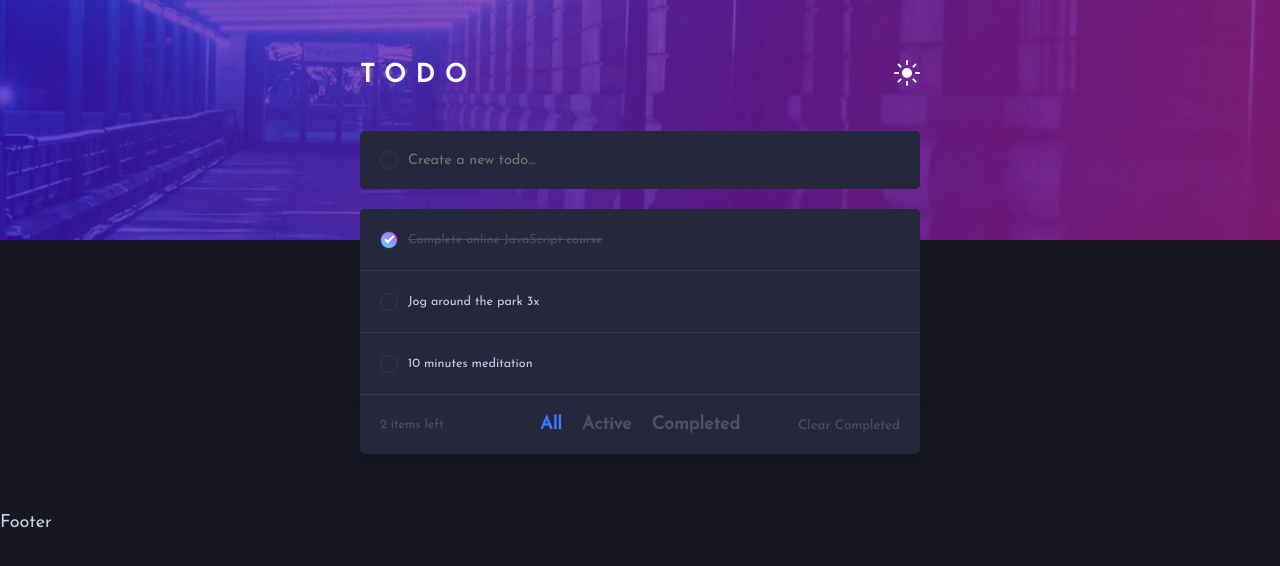
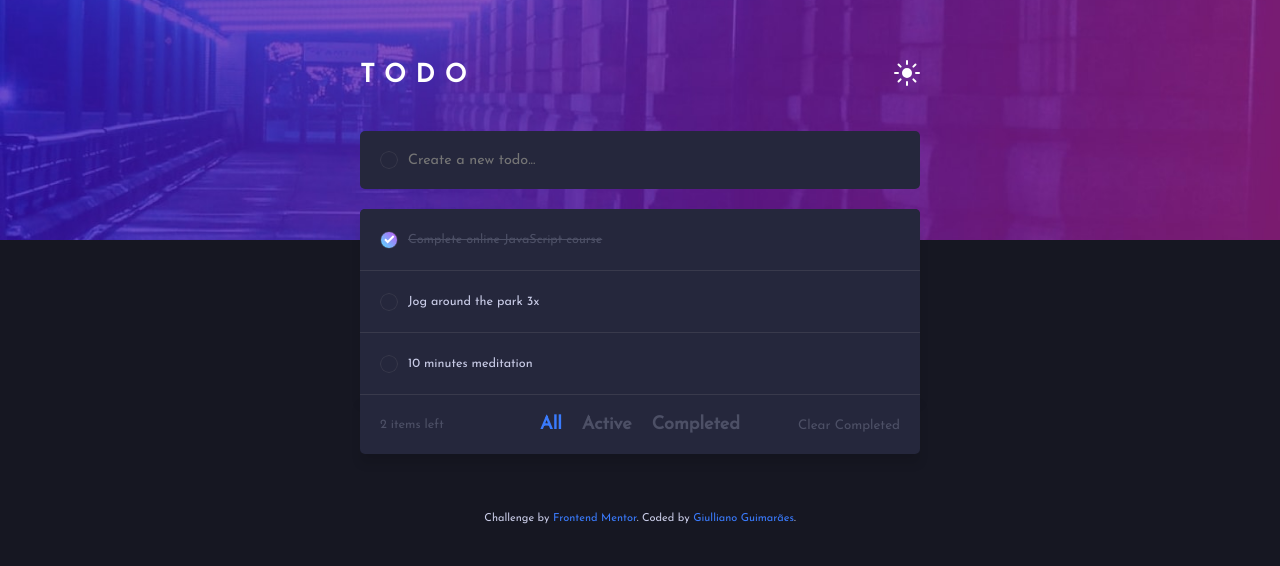
Before and after one commit to giullianoth/Todo-App-React, a React (Vite) app: page / in a window 1280 px wide. Shown: the top 566 px of the page. Built offline with nearby package versions, Linux system fonts and the light colour scheme.

Commit message:
footer section

```diff
--- a/src/components/page/Footer/Footer.module.css
+++ b/src/components/page/Footer/Footer.module.css
@@ -0,0 +1,12 @@
+.attribution {
+    font-size: 11px;
+    text-align: center;
+}
+
+.attribution a {
+    color: var(--color-bright-blue);
+}
+
+.attribution a:hover {
+    text-decoration: underline;
+}
--- a/src/components/page/Footer/index.tsx
+++ b/src/components/page/Footer/index.tsx
@@ -1,8 +1,14 @@
+import Container from "../../common/Container"
 import styles from "./Footer.module.css"
 
 const Footer = () => {
   return (
-    <div>Footer</div>
+    <footer className={styles.attribution}>
+      <Container>
+        Challenge by <a href="https://www.frontendmentor.io/challenges/todo-app-Su1_KokOW" target="_blank">Frontend Mentor</a>.
+        Coded by <a href="https://github.com/giullianoth" target="_blank">Giulliano Guimarães</a>.
+      </Container>
+    </footer>
   )
 }
 
```
